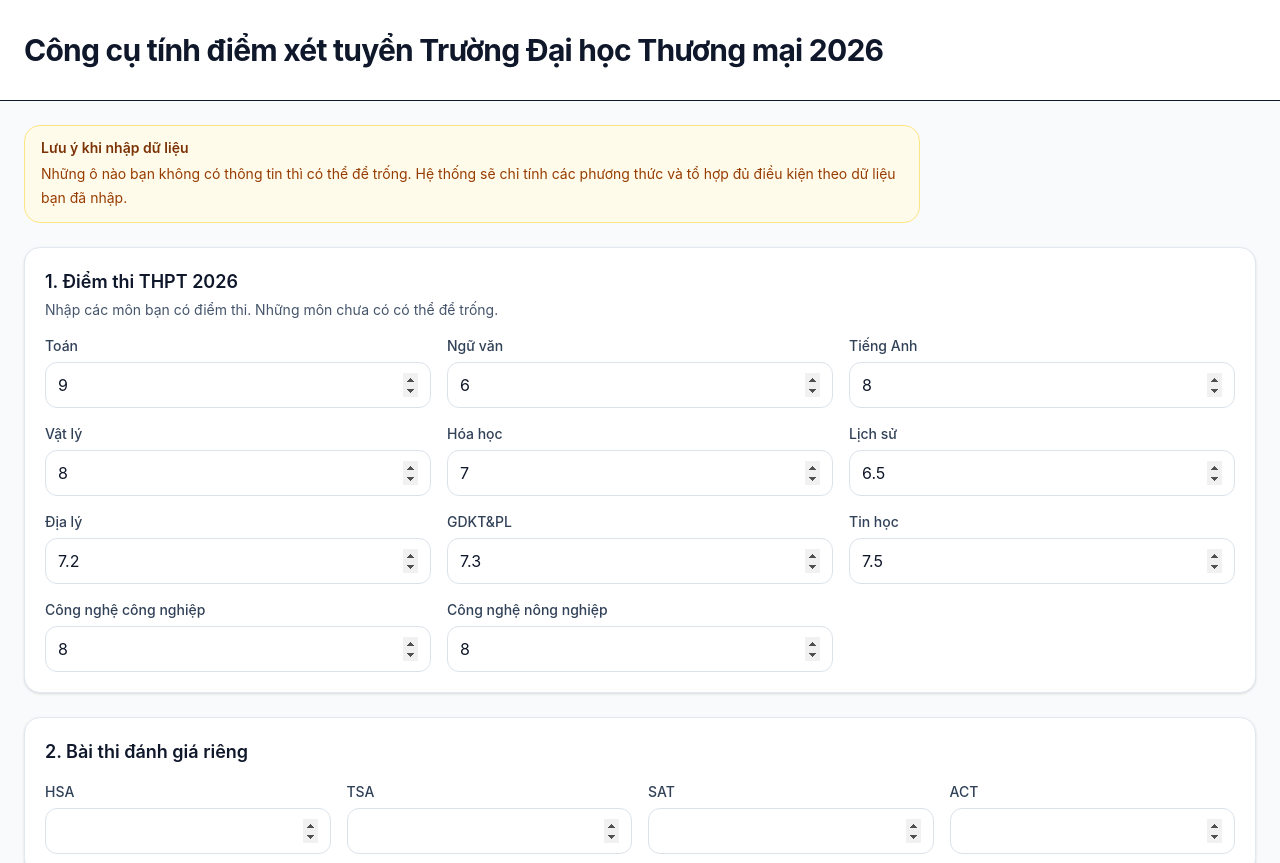
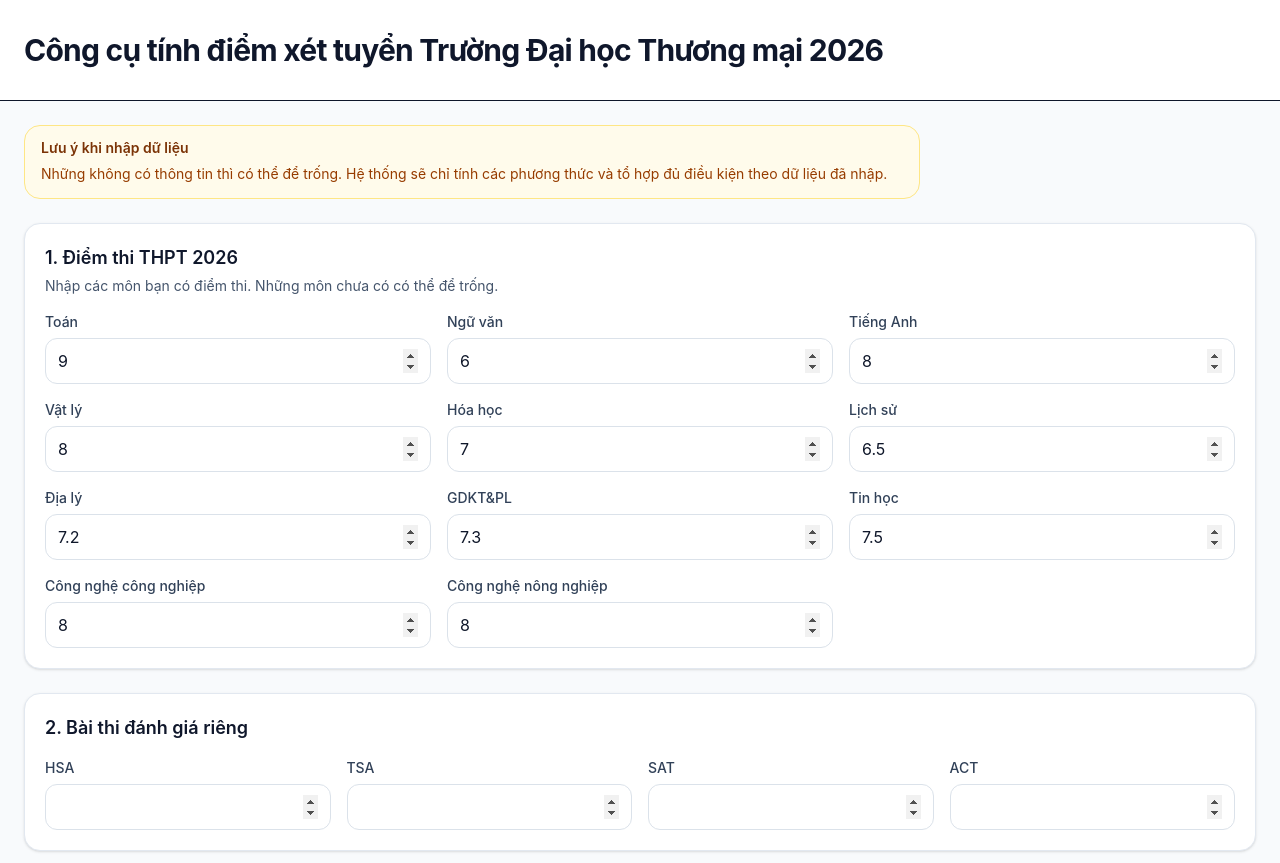
Before and after one commit to quocanh0810/admission-calculator, a Next.js app: page / in a window 1280 px wide. Shown: the top 863 px of the page. Built offline with nearby package versions, Linux system fonts and the light colour scheme.

Commit message:
admission-calculator

```diff
--- a/src/app/page.tsx
+++ b/src/app/page.tsx
@@ -20,8 +20,8 @@ export default function HomePage() {
             Lưu ý khi nhập dữ liệu
           </p>
           <p className="mt-1 text-sm leading-6 text-amber-800">
-            Những ô nào bạn không có thông tin thì có thể để trống. Hệ thống sẽ chỉ
-            tính các phương thức và tổ hợp đủ điều kiện theo dữ liệu bạn đã nhập.
+            Những không có thông tin thì có thể để trống. Hệ thống sẽ chỉ
+            tính các phương thức và tổ hợp đủ điều kiện theo dữ liệu đã nhập.
           </p>
         </div>
       </section>
```
